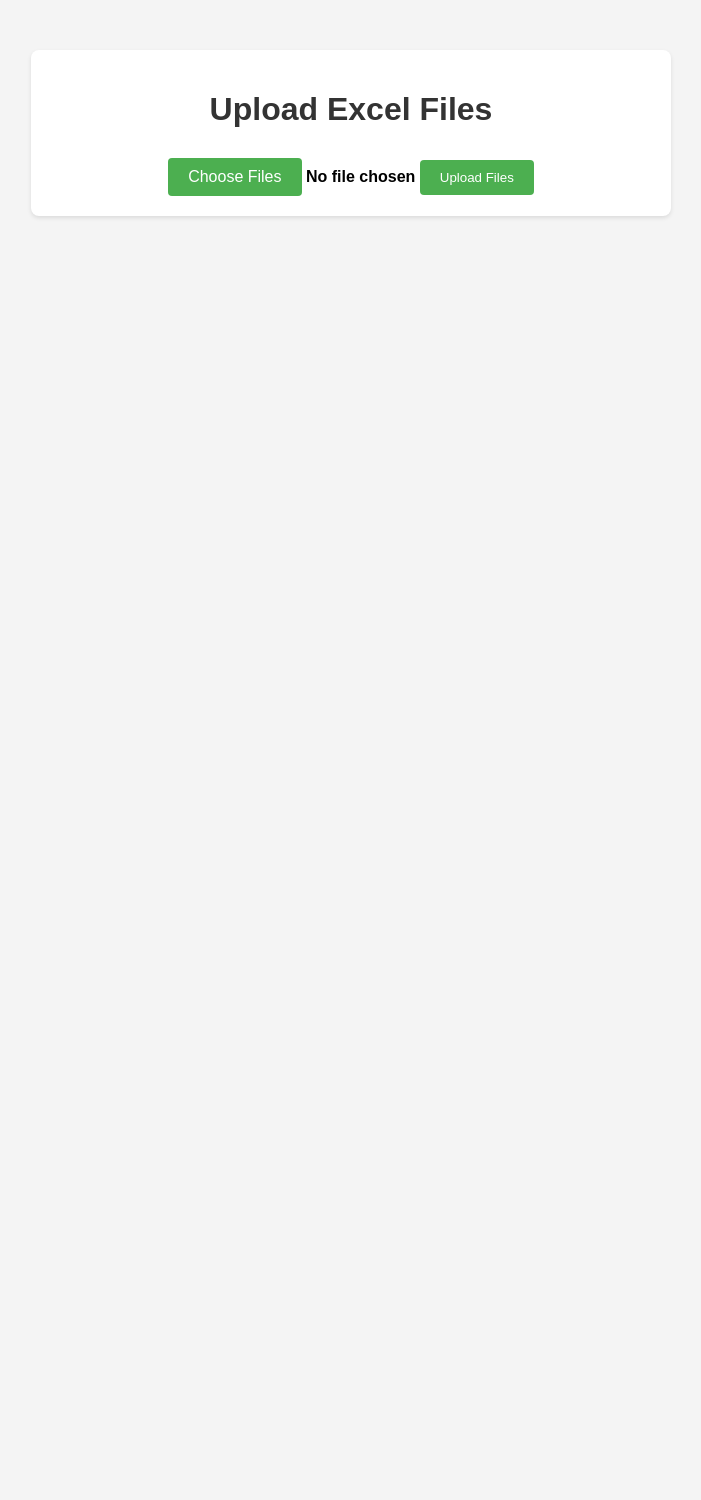
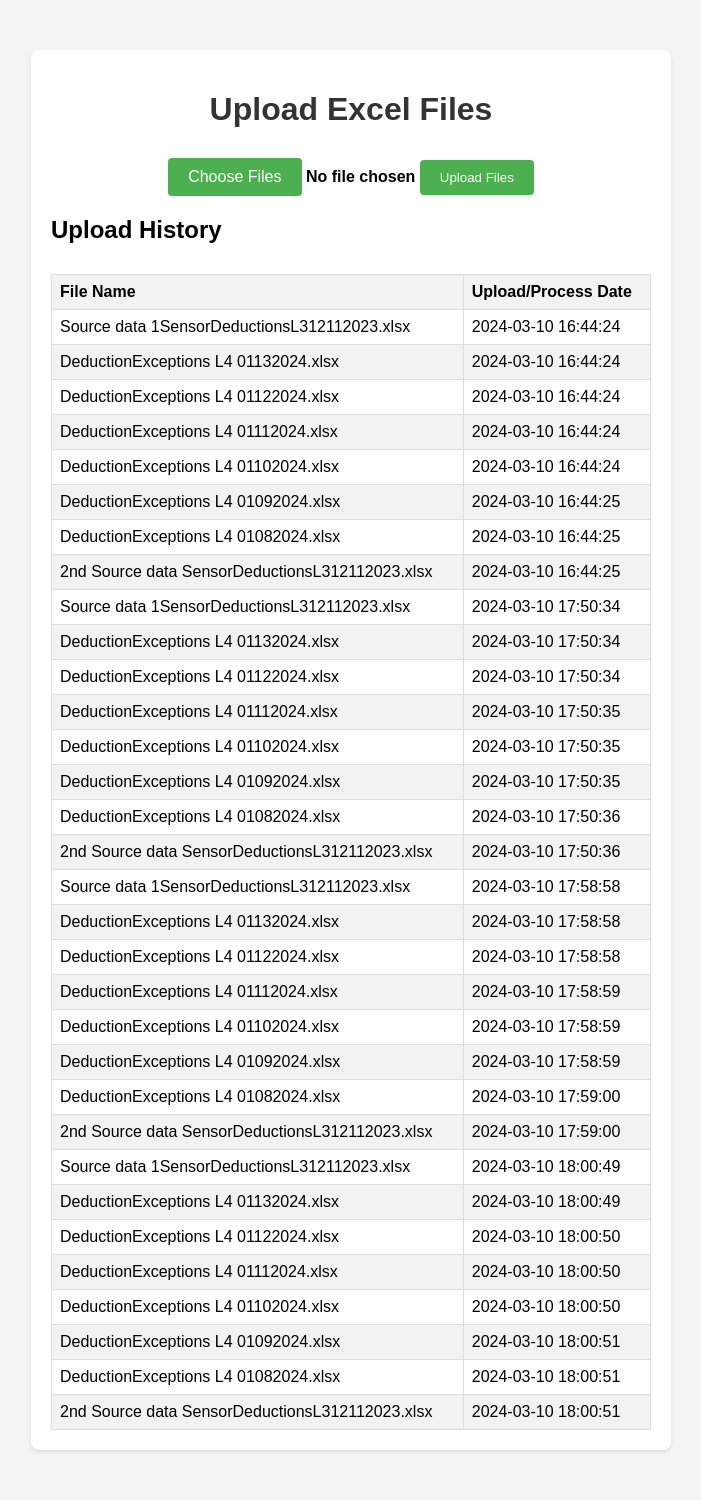
Before and after one commit to hilarytn/ParseXLS, a Flask app: page / in a window 1280 px wide. Shown: the whole page, without its empty margins (289-990 px from the left). Before the commit the page ends 218 px from the top, so only its background shows below. Run offline with Flask 3, Linux system fonts and the light colour scheme.

```diff
--- a/app.py
+++ b/app.py
@@ -1,4 +1,4 @@
-from flask import Flask, render_template, request, redirect
+from flask import Flask, render_template, request, redirect, send_file, url_for
 import os
 import pandas as pd
 from datetime import datetime
@@ -8,16 +8,25 @@ app = Flask(__name__)
 
 UPLOAD_FOLDER = 'uploads'
 MASTER_FILE = 'master_file.xlsx'
+INVENTORY_FILE = 'inventory.csv'
 app.config['UPLOAD_FOLDER'] = UPLOAD_FOLDER
 
+# Initialize the inventory file if it doesn't exist
+if not os.path.exists(INVENTORY_FILE):
+    with open(INVENTORY_FILE, 'w') as f:
+        f.write('filename,upload_date,process_date\n')
+
+# Function to sanitize sheet name
 def sanitize_sheet_name(sheet_name):
     return re.sub(r'[^\w\s]', '_', sheet_name)
 
+# Function to parse excel file
 def parse_excel(file_path):
     df = pd.read_excel(file_path)
     return df
 
-def update_master(data):
+# Function to update master file and record inventory
+def update_master(data, filename):
     if os.path.exists(MASTER_FILE):
         master_df = pd.read_excel(MASTER_FILE)
         master_df = pd.concat([master_df, data], ignore_index=True)
@@ -25,9 +34,34 @@ def update_master(data):
     else:
         data.to_excel(MASTER_FILE, index=False)
 
+    # Record inventory
+    upload_date = datetime.now().strftime('%Y-%m-%d %H:%M:%S')
+    with open(INVENTORY_FILE, 'a') as f:
+        f.write(f'{filename},{upload_date},\n')
+
+# Function to cleanup uploaded files
+def cleanup_uploaded_files():
+    # Delete all files in the UPLOAD_FOLDER directory
+    for filename in os.listdir(UPLOAD_FOLDER):
+        file_path = os.path.join(UPLOAD_FOLDER, filename)
+        try:
+            if os.path.isfile(file_path):
+                os.remove(file_path)
+        except Exception as e:
+            print(f"Error deleting file {file_path}: {e}")
+
 @app.route('/')
 def index():
-    return render_template('index.html')
+    master_file_link = None
+    if os.path.exists(MASTER_FILE):
+        master_file_link = url_for('download_master')
+    inventory = []
+    if os.path.exists(INVENTORY_FILE):
+        with open(INVENTORY_FILE, 'r') as f:
+            for line in f.readlines()[1:]:
+                filename, upload_date, process_date = line.strip().split(',')
+                inventory.append({'filename': filename, 'upload_date': upload_date, 'process_date': process_date})
+    return render_template('index.html', master_file_link=master_file_link, inventory=inventory)
 
 @app.route('/upload', methods=['POST'])
 def upload():
@@ -46,21 +80,37 @@ def upload():
                 file_path = os.path.join(app.config['UPLOAD_FOLDER'], file.filename)
                 file.save(file_path)
                 df = parse_excel(file_path)
-                update_master(df)
+                update_master(df, file.filename)
                 uploaded_files.append(file.filename)
 
         if uploaded_files:
             message = f"Uploaded files: {', '.join(uploaded_files)}"
-            return render_template('upload_success.html', message=message)
+            cleanup_uploaded_files()  # Cleanup uploaded files after processing
+            if os.path.exists(MASTER_FILE):
+                master_file = MASTER_FILE
+            return render_template('upload_success.html', message=message, master_file_link=master_file)
         else:
             return render_template('upload_failure.html')
     except Exception as e:
         error_message = f"An error occurred during upload: {e}"
         return render_template('upload_failure.html')
 
-@app.route('/process')
-def process():
-    return render_template('process.html')
+@app.route('/download_master')
+def download_master():
+    if os.path.exists(MASTER_FILE):
+        return send_file(MASTER_FILE, as_attachment=True)
+    else:
+        return "Master file not found."
+
+@app.route('/master')
+def master():
+    master_data = []
+    if os.path.exists(MASTER_FILE):
+        master_df = pd.read_excel(MASTER_FILE)
+        master_data = master_df.to_dict('records')
+    if os.path.exists(MASTER_FILE):
+        master_file = MASTER_FILE
+    return render_template('master.html', master_data=master_data, master_file_link=master_file)
 
 if __name__ == "__main__":
     app.run(debug=True)
--- a/inventory.csv
+++ b/inventory.csv
@@ -7,3 +7,27 @@ DeductionExceptions L4 01102024.xlsx,2024-03-10 16:44:24,
 DeductionExceptions L4 01092024.xlsx,2024-03-10 16:44:25,
 DeductionExceptions L4 01082024.xlsx,2024-03-10 16:44:25,
 2nd Source data SensorDeductionsL312112023.xlsx,2024-03-10 16:44:25,
+Source data 1SensorDeductionsL312112023.xlsx,2024-03-10 17:50:34,
+DeductionExceptions L4 01132024.xlsx,2024-03-10 17:50:34,
+DeductionExceptions L4 01122024.xlsx,2024-03-10 17:50:34,
+DeductionExceptions L4 01112024.xlsx,2024-03-10 17:50:35,
+DeductionExceptions L4 01102024.xlsx,2024-03-10 17:50:35,
+DeductionExceptions L4 01092024.xlsx,2024-03-10 17:50:35,
+DeductionExceptions L4 01082024.xlsx,2024-03-10 17:50:36,
+2nd Source data SensorDeductionsL312112023.xlsx,2024-03-10 17:50:36,
+Source data 1SensorDeductionsL312112023.xlsx,2024-03-10 17:58:58,
+DeductionExceptions L4 01132024.xlsx,2024-03-10 17:58:58,
+DeductionExceptions L4 01122024.xlsx,2024-03-10 17:58:58,
+DeductionExceptions L4 01112024.xlsx,2024-03-10 17:58:59,
+DeductionExceptions L4 01102024.xlsx,2024-03-10 17:58:59,
+DeductionExceptions L4 01092024.xlsx,2024-03-10 17:58:59,
+DeductionExceptions L4 01082024.xlsx,2024-03-10 17:59:00,
+2nd Source data SensorDeductionsL312112023.xlsx,2024-03-10 17:59:00,
+Source data 1SensorDeductionsL312112023.xlsx,2024-03-10 18:00:49,
+DeductionExceptions L4 01132024.xlsx,2024-03-10 18:00:49,
+DeductionExceptions L4 01122024.xlsx,2024-03-10 18:00:50,
+DeductionExceptions L4 01112024.xlsx,2024-03-10 18:00:50,
+DeductionExceptions L4 01102024.xlsx,2024-03-10 18:00:50,
+DeductionExceptions L4 01092024.xlsx,2024-03-10 18:00:51,
+DeductionExceptions L4 01082024.xlsx,2024-03-10 18:00:51,
+2nd Source data SensorDeductionsL312112023.xlsx,2024-03-10 18:00:51,
--- a/templates/index.html
+++ b/templates/index.html
@@ -3,7 +3,7 @@
 <head>
     <meta charset="UTF-8">
     <meta name="viewport" content="width=device-width, initial-scale=1.0">
-    <title>Upload Excel Files</title>
+    <title>Excel Files Handler - EFH</title>
     <style>
         body {
             font-family: Arial, sans-serif;
@@ -47,6 +47,52 @@
             font-size: 16px;
             font-weight: bold;
         }
+
+        .download-master-container {
+    text-align: center;
+}
+
+.download-btn {
+    display: inline-block;
+    background-color: #4caf50;
+    margin-top: 30px;
+    color: #fff;
+    padding: 10px 20px;
+    border: none;
+    border-radius: 4px;
+    cursor: pointer;
+    transition: background-color 0.3s;
+    text-decoration: none; /* Add this line to remove underline */
+}
+
+    .download-btn:hover {
+        background-color: #45a049;
+    }
+
+    table {
+                width: 100%;
+                border-collapse: collapse;
+                margin-top: 30px;
+                font-family: Arial, sans-serif;
+            }
+
+            th, td {
+                border: 1px solid #dddddd;
+                text-align: left;
+                padding: 8px;
+            }
+
+            th {
+                background-color: #f2f2f2;
+            }
+
+            tr:nth-child(even) {
+                background-color: #f2f2f2;
+            }
+
+            tr:hover {
+                background-color: #dddddd;
+            }
     </style>
 </head>
 <body>
@@ -54,10 +100,33 @@
         <h1>Upload Excel Files</h1>
         <form action="/upload" method="post" enctype="multipart/form-data">
             <label for="file-upload" class="upload-btn">Choose Files</label>
-            <input id="file-upload" type="file" name="files[]" multiple accept=".xls,.xlsx" onchange="displaySelectedFiles(this)">
+            <input id="file-upload" type="file" name="files[]" multiple accept=".xls,.xlsx" onchange="displaySelectedFiles(this)" required>
             <span id="file-label" class="file-label">No file chosen</span>
             <button type="submit" class="upload-btn">Upload Files</button>
         </form>
+        {% if master_file_link %}
+        <div class="download-master-container">
+            <a href="{{ master_file_link }}" class="download-btn">Download Master File</a>
+            <a href="/master" class="download-btn">View Master File</a>
+        </div>
+        {% endif %}
+        <h2>Upload History</h2>
+        <table class="inventory-table">
+            <thead>
+                <tr>
+                    <th>File Name</th>
+                    <th>Upload/Process Date</th>
+                </tr>
+            </thead>
+            <tbody>
+                {% for file_data in inventory %}
+                <tr>
+                    <td>{{ file_data.filename }}</td>
+                    <td>{{ file_data.upload_date }}</td>
+                </tr>
+                {% endfor %}
+            </tbody>
+        </table>
     </div>
 
     <script>
```
Also changed, not shown: templates/master.html (+24 -1 lines), templates/upload_success.html (+19 -1 lines), 1 other file.
